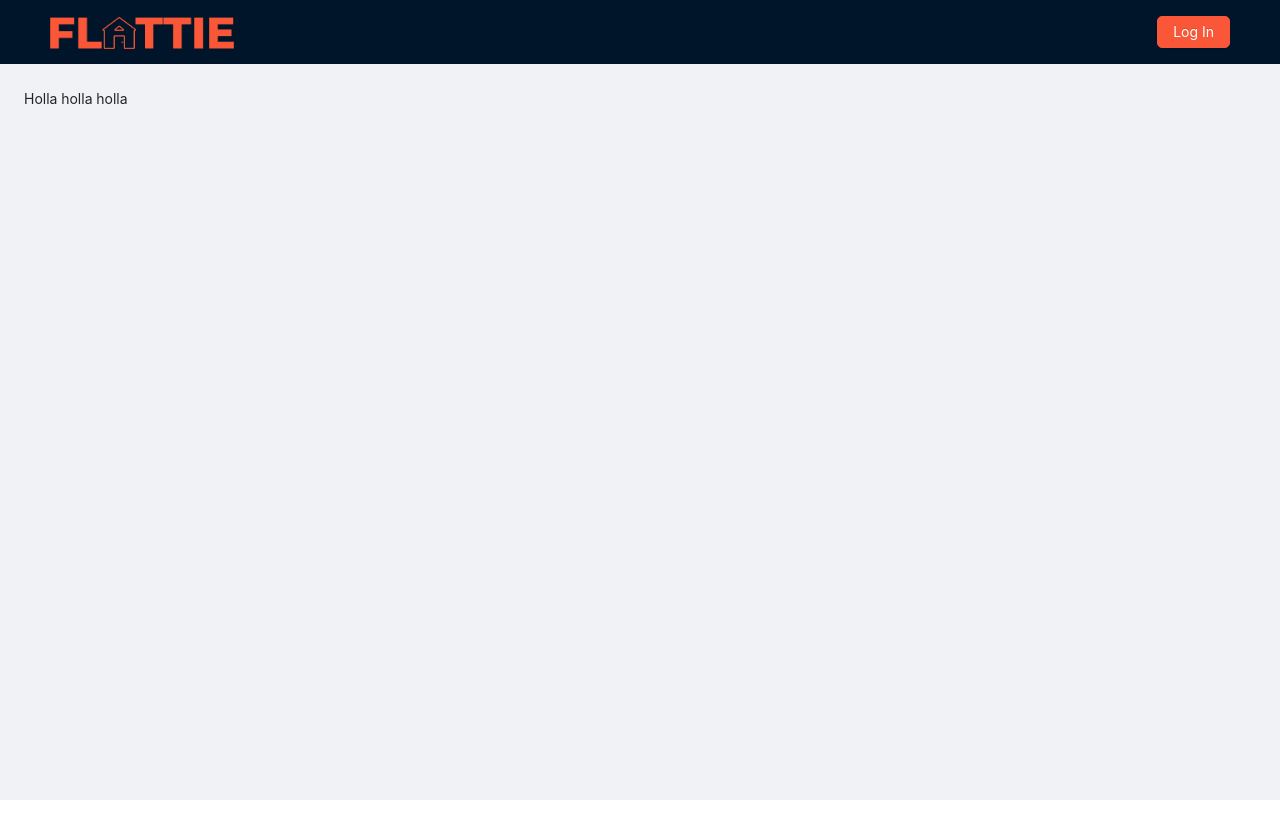
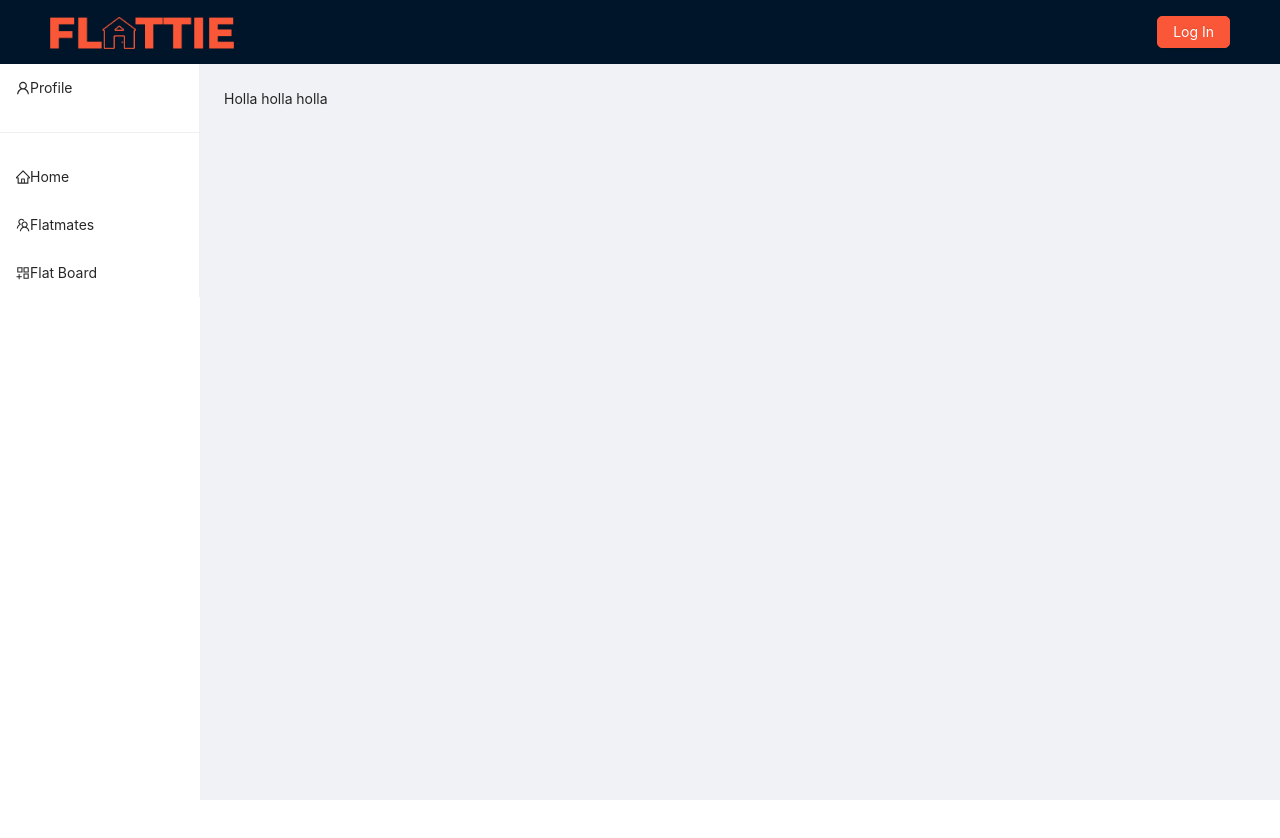
Before and after one commit to mttchpmn/flattie, a React (Create React App) app: page / in a window 1280 px wide. Shown: the top 838 px of the page. After the commit the page ends 800 px from the top, so only its background shows below. Built offline with nearby package versions, Linux system fonts and the light colour scheme; no server answers.

Commit message:
Implement sidebar navigation

```diff
--- a/package.json
+++ b/package.json
@@ -3,6 +3,7 @@
   "version": "0.1.0",
   "private": true,
   "dependencies": {
+    "@ant-design/icons": "^4.3.0",
     "@auth0/auth0-react": "^1.2.0",
     "@craco/craco": "^5.8.0",
     "@testing-library/jest-dom": "^5.11.4",
--- a/src/App.js
+++ b/src/App.js
@@ -1,20 +1,26 @@
 import React from "react";
-import { Route, Switch } from "react-router-dom";
+import { Link, Route, Switch } from "react-router-dom";
 import { useAuth0 } from "@auth0/auth0-react";
 
-import { Layout } from "antd";
+import { Divider, Layout, Menu } from "antd";
+import {
+  HomeOutlined,
+  AppstoreAddOutlined,
+  UserOutlined,
+  TeamOutlined,
+} from "@ant-design/icons";
 
 import { Home } from "./views";
 import { Header } from "./components/header";
+import LoadingSpinner from "./components/loading";
 
 import "./antd.less";
 import "./main.scss";
 import styles from "./app.module.scss";
-import LoadingSpinner from "./components/loading";
 
 // import { NavBar, Footer, Loading } from "./components";
 // import ProtectedRoute from "./auth/protected-route";
-const { Content } = Layout;
+const { Content, Sider } = Layout;
 
 const App = () => {
   const { isLoading } = useAuth0();
@@ -27,6 +33,29 @@ const App = () => {
     <div id="app" className={styles.appContainer}>
       <Layout>
         <Header />
+        <Layout>
+          <Sider width={200} className={styles.siteLayoutBackground}>
+            <Menu>
+              <Menu.Item key="profile">
+                <UserOutlined />
+                <Link to="/profile">Profile</Link>
+              </Menu.Item>
+              <Divider />
+              <Menu.Item key="home">
+                <HomeOutlined />
+                <Link to="/">Home</Link>
+              </Menu.Item>
+              <Menu.Item key="flatmates">
+                <TeamOutlined />
+                <Link to="/flatmates">Flatmates</Link>
+              </Menu.Item>
+              <Menu.Item key="board">
+                <AppstoreAddOutlined />
+                <Link to="/board">Flat Board</Link>
+              </Menu.Item>
+            </Menu>
+          </Sider>
+          <Layout>
             <Content>
               <div className={styles.siteLayoutContent}>
                 <Switch>
@@ -35,6 +64,8 @@ const App = () => {
               </div>
             </Content>
           </Layout>
+        </Layout>
+      </Layout>
       {/* <Footer /> */}
     </div>
   );
--- a/src/app.module.scss
+++ b/src/app.module.scss
@@ -4,7 +4,9 @@
 }
 
 .siteLayoutContent {
-  min-height: 900px;
-  height: 100%;
   padding: 24px;
 }
+
+.siteLayoutBackground {
+  background: #fff;
+}
```
Lines whose indentation alone changed are shown as unchanged.
